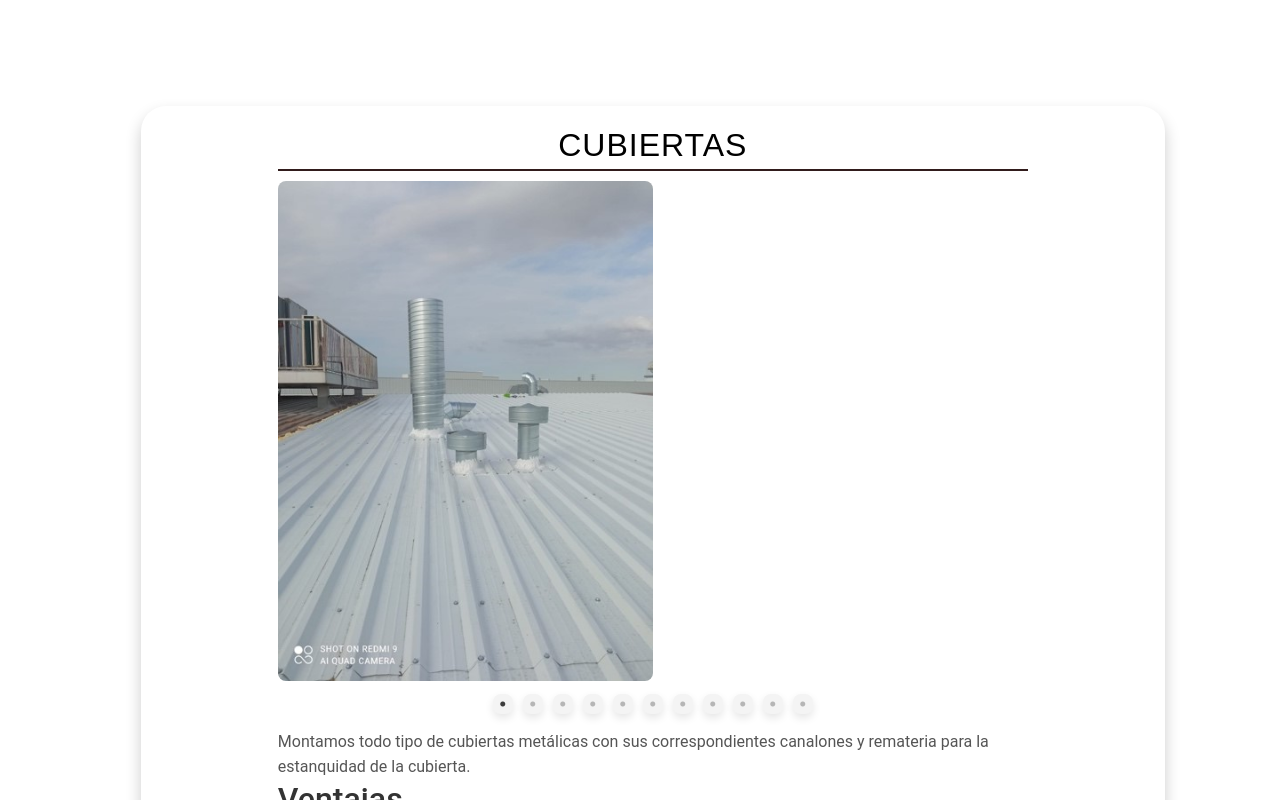
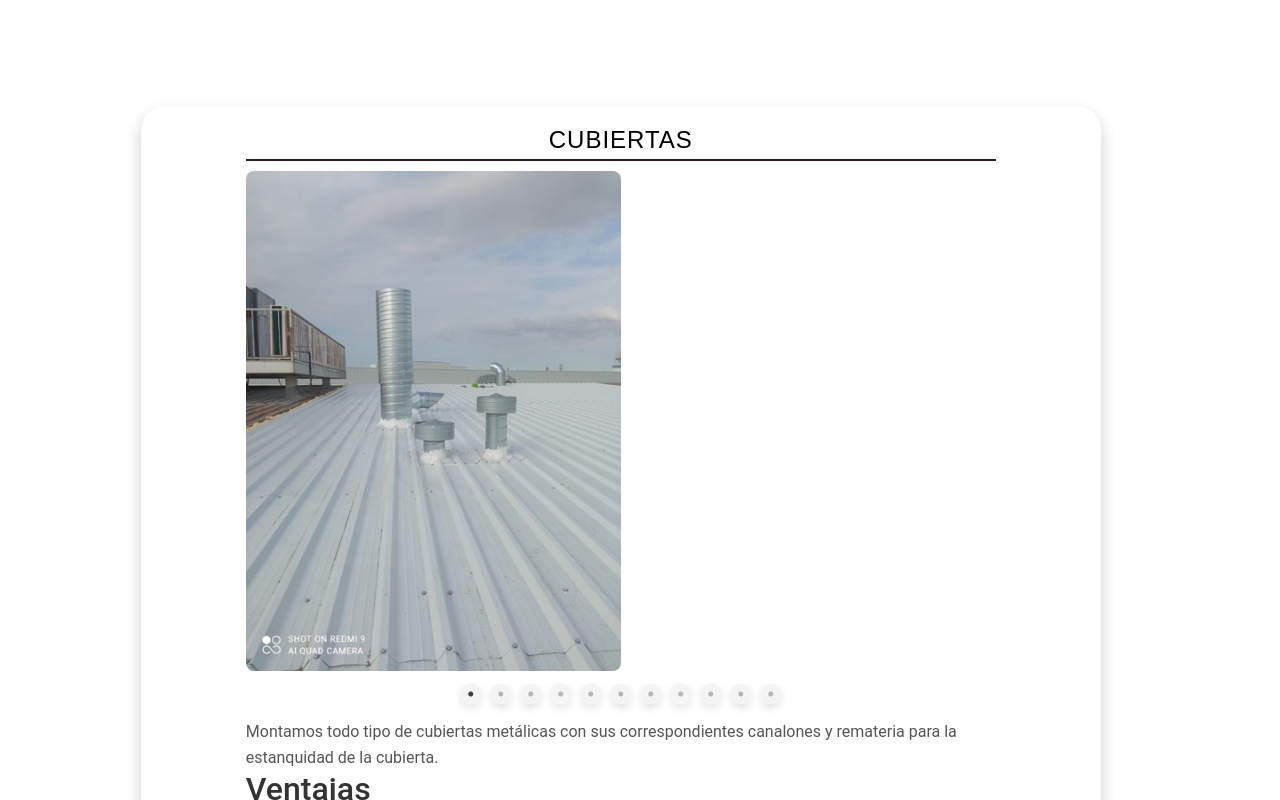
Before and after one commit to rararo13/torreguadapp, a React (Create React App) app: page / in a window 1280 px wide. Shown: the part 1920-2720 px from the top of the page. Built offline with nearby package versions, Linux system fonts and the light colour scheme.

Commit message:
correccion cabeceras y cards

```diff
--- a/src/Card.css
+++ b/src/Card.css
@@ -5,7 +5,7 @@
     box-shadow: 0 8px 16px rgba(0, 0, 0, 0.2);
     color: rgb(202, 202, 202);
     padding: 20px;
-    width: 80%;
+    width: 75%;
     margin-left: 11%;
     transition: transform 0.3s ease-in-out;
 }
--- a/src/Servicios.css
+++ b/src/Servicios.css
@@ -9,7 +9,7 @@
 
 .servicio-titulo {
     color: #000000; /* Color azul brillante, puedes ajustar según tu paleta */
-    font-size: 2em; /* Tamaño de fuente en em para mejor escalabilidad */
+    font-size: 1.5em; /* Tamaño de fuente en em para mejor escalabilidad */
     margin-bottom: 10px;
     border-bottom: 2px solid #311c1c; /* Línea de separación */
     padding-bottom: 5px; /* Espaciado para la línea de separación */
```
Also changed, not shown: src/img/cabecera.jpeg.
